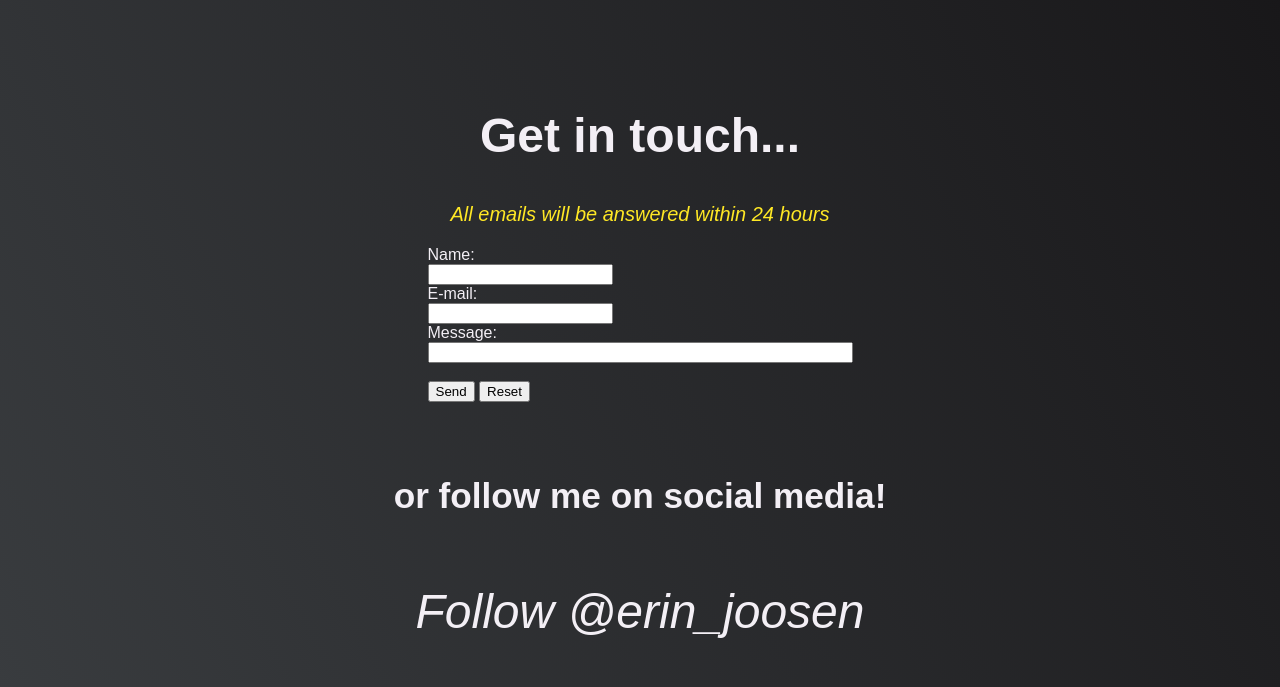
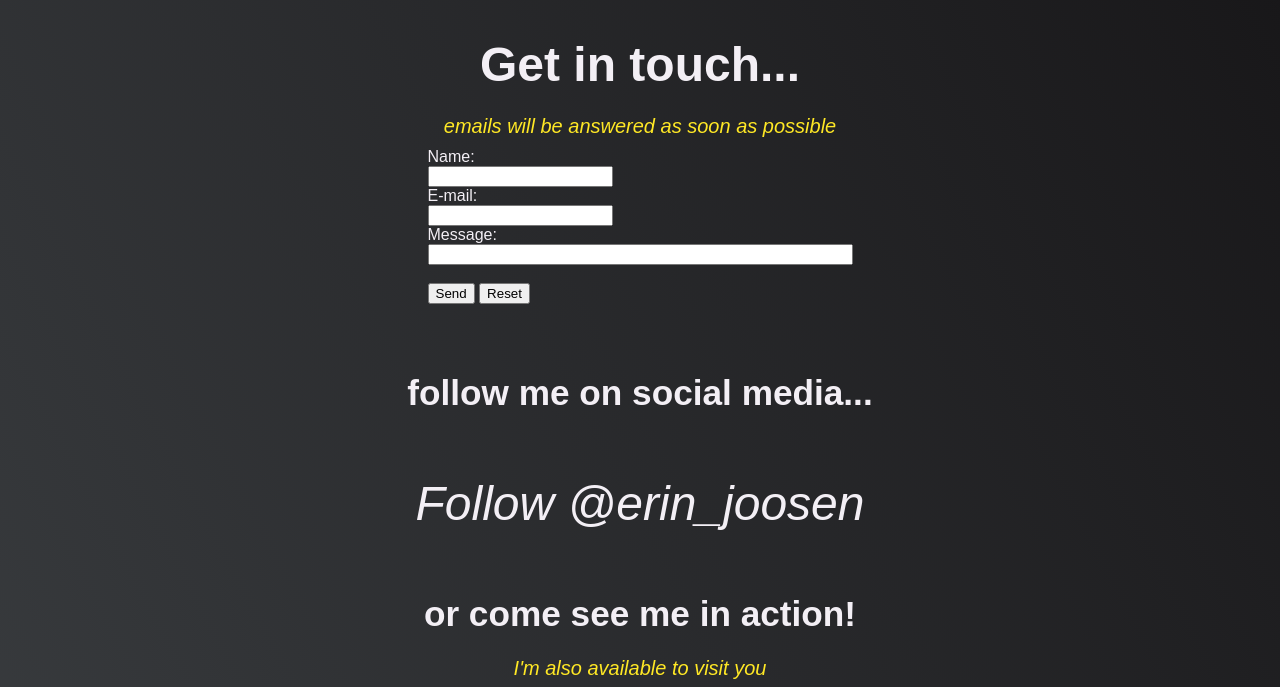
Before and after one commit to Calliyope/Calliyope.github.io, a plain HTML site: page contact.html in a window 1280 px wide. Shown: the part 47-734 px from the top of the page. Drawn offline with Linux system fonts and the light colour scheme.

Commit message:
Added google maps to contact page and resized margins on headings

```diff
--- a/about-me.css
+++ b/about-me.css
@@ -20,8 +20,8 @@ body {
 
 h1,h2,h3 {
     font-family: 'Raleway', sans-serif;
-    margin-bottom:20px;
-    margin-top:20px;
+    margin-bottom:15px;
+    margin-top:15px;
     /* font-weight: 700; */
   }
 
@@ -109,8 +109,8 @@ a {
 .profile-picture {
     display: block;
     border:4px solid var(--main-white);
-    max-width: 25%;
-    max-height:25%;
+    max-width: 20%;
+    max-height:20%;
   }
 
   /* Contact section */
@@ -119,7 +119,9 @@ a {
     font-size: 1.25rem;
     font-weight: 100;
     font-style: italic;
-    color: var(--main-yellow)
+    color: var(--main-yellow);
+    margin-top:8px;
+    margin-bottom:10px;
   }
 
   /* Skills section */
--- a/contact.html
+++ b/contact.html
@@ -38,7 +38,7 @@
       <section id="contact-section" class="base-background">
         <h2>Get in touch...</h2>
 
-        <p id="contact-p">All emails will be answered within 24 hours</p>
+        <p id="contact-p">emails will be answered as soon as possible</p>
 
         <form action="https://formspree.io/erin.joosen@gmail.com" method="POST">
           Name:<br>
@@ -55,9 +55,15 @@
           <br>
           <br>
 
-          <h3>or follow me on social media!</h3>
+          <h3>follow me on social media...</h3>
 
           <p> <a href="https://twitter.com/erin_joosen" class="twitter-follow-button" data-size="large" data-show-screen-name="false" data-show-count="false">Follow @erin_joosen</a><script async src="https://platform.twitter.com/widgets.js" charset="utf-8"></script></p>
+
+          <h3>or come see me in action!</h3>
+
+          <p id="contact-p">I'm also available to visit you</p>
+
+          <iframe src="https://www.google.com/maps/embed?pb=!1m18!1m12!1m3!1d28385.01322349052!2d3.9729809895883883!3d51.036386079334875!2m3!1f0!2f0!3f0!3m2!1i1024!2i768!4f13.1!3m3!1m2!1s0x47c3998a30c0a21f%3A0x9d82185147238400!2s9290%20Berlare!5e0!3m2!1sen!2sbe!4v1570786486031!5m2!1sen!2sbe" width="400" height="300" frameborder="0" style="border:0;" allowfullscreen=""></iframe>
       </section>
 
       <!-- END CONTACT SECTION -->
```
